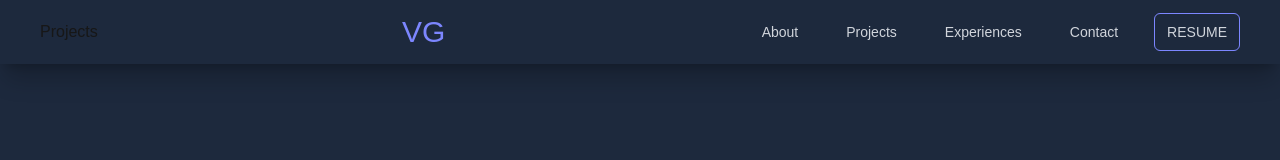
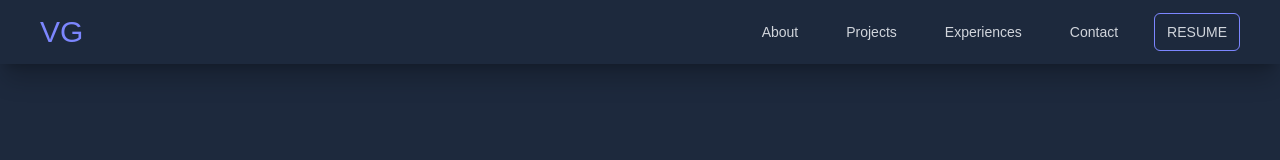
Before and after one commit to VidaMaleki/vida_maleki_portfolio, a Next.js app: page / in a window 1280 px wide. Shown: the top 160 px of the page. Built offline with nearby package versions, Linux system fonts and the light colour scheme.

Commit message:
Adjust logo place and removed is pending text

```diff
--- a/src/components/Navbar.tsx
+++ b/src/components/Navbar.tsx
@@ -34,8 +34,8 @@ const Navbar = () => {
     return (
         <header className="sticky top-0 z-50 bg-slate-800 shadow-xl/20">
             <nav className="mx-auto flex h-16 items-center justify-between px-4 sm:px-10 max-w-7xl">
-      <button disabled={isPending}>Projects</button>
                 <div className="flex items-center">
+                    <button disabled={isPending}></button>
                     <h1 className="text-indigo-400 text-3xl">VG</h1>
                 </div>
                 <div className="hidden sm:flex space-x-6">
```
Lines whose indentation alone changed are shown as unchanged.
